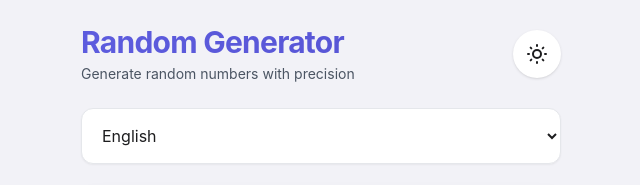
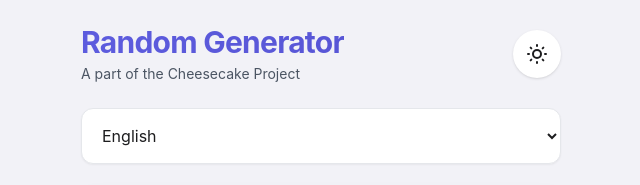
Before and after one commit to cheesecakeproject/dice, a plain HTML site: page index.html in a window 1280 px wide. Shown: the top 185 px of the page, 319-959 px from the left. Drawn offline with nearby package versions, Linux system fonts and the light colour scheme.

Commit message:
Update index.html

```diff
--- a/index.html
+++ b/index.html
@@ -232,7 +232,7 @@
         <header class="flex justify-between items-center mb-6">
             <div>
                 <h1 class="text-3xl font-bold tracking-tight bg-clip-text text-transparent bg-gradient-to-r from-apple-primary to-apple-tertiary" id="app-title">Random Generator</h1>
-                <p class="text-sm text-gray-600 dark:text-gray-400 mt-1" id="app-subtitle">Generate random numbers with precision</p>
+                <p class="text-sm text-gray-600 dark:text-gray-400 mt-1" id="app-subtitle">A part of the Cheesecake Project</p>
             </div>
 
             <!-- Theme Toggle -->
@@ -613,7 +613,7 @@
         const translations = {
             'en': {
                 'appTitle': 'Random Generator',
-                'appSubtitle': 'Generate random numbers with precision',
+                'appSubtitle': 'A part of the Cheesecake Project',
                 'rangeLabel': 'Number Range',
                 'minLabel': 'Minimum',
                 'maxLabel': 'Maximum',
@@ -671,7 +671,7 @@
             },
             'es': {
                 'appTitle': 'Generador Aleatorio',
-                'appSubtitle': 'Genera números aleatorios con precisión',
+                'appSubtitle': 'Una parte del Proyecto Cheesecake',
                 'rangeLabel': 'Rango de Números',
                 'minLabel': 'Mínimo',
                 'maxLabel': 'Máximo',
@@ -729,7 +729,7 @@
             },
             'ko': {
                 'appTitle': '랜덤 생성기',
-                'appSubtitle': '정밀한 랜덤 숫자 생성',
+                'appSubtitle': '치즈케이크 프로젝트의 일부',
                 'rangeLabel': '숫자 범위',
                 'minLabel': '최소값',
                 'maxLabel': '최대값',
@@ -787,7 +787,7 @@
             },
             'ja': {
                 'appTitle': 'ランダム生成ツール',
-                'appSubtitle': '精密なランダム数値生成',
+                'appSubtitle': 'チーズケーキプロジェクトの一部',
                 'rangeLabel': '数値範囲',
                 'minLabel': '最小値',
                 'maxLabel': '最大値',
@@ -845,7 +845,7 @@
             },
             'zh-Hant': {
                 'appTitle': '隨機生成器',
-                'appSubtitle': '精確生成隨機數字',
+                'appSubtitle': '芝士蛋糕專案的一部分',
                 'rangeLabel': '數字範圍',
                 'minLabel': '最小值',
                 'maxLabel': '最大值',
@@ -903,7 +903,7 @@
             },
             'zh-Hans': {
                 'appTitle': '随机生成器',
-                'appSubtitle': '精确生成随机数字',
+                'appSubtitle': '芝士蛋糕项目的一部分',
                 'rangeLabel': '数字范围',
                 'minLabel': '最小值',
                 'maxLabel': '最大值',
@@ -961,7 +961,7 @@
             },
             'fr': {
                 'appTitle': 'Générateur Aléatoire',
-                'appSubtitle': 'Générez des nombres aléatoires avec précision',
+                'appSubtitle': 'Une partie du Projet Cheesecake',
                 'rangeLabel': 'Plage de Nombres',
                 'minLabel': 'Minimum',
                 'maxLabel': 'Maximum',
@@ -1019,7 +1019,7 @@
             },
             'de': {
                 'appTitle': 'Zufallsgenerator',
-                'appSubtitle': 'Generieren Sie Zufallszahlen mit Präzision',
+                'appSubtitle': 'Ein Teil des Cheesecake-Projekts',
                 'rangeLabel': 'Zahlenbereich',
                 'minLabel': 'Minimum',
                 'maxLabel': 'Maximum',
@@ -1077,7 +1077,7 @@
             },
             'it': {
                 'appTitle': 'Generatore Casuale',
-                'appSubtitle': 'Genera numeri casuali con precisione',
+                'appSubtitle': 'Una parte del Progetto Cheesecake',
                 'rangeLabel': 'Intervallo di Numeri',
                 'minLabel': 'Minimo',
                 'maxLabel': 'Massimo',
@@ -1135,7 +1135,7 @@
             },
             'pt': {
                 'appTitle': 'Gerador Aleatório',
-                'appSubtitle': 'Gere números aleatórios com precisão',
+                'appSubtitle': 'Uma parte do Projeto Cheesecake',
                 'rangeLabel': 'Intervalo de Números',
                 'minLabel': 'Mínimo',
                 'maxLabel': 'Máximo',
@@ -1193,7 +1193,7 @@
             },
             'ru': {
                 'appTitle': 'Генератор Случайных Чисел',
-                'appSubtitle': 'Генерируйте случайные числа с точностью',
+                'appSubtitle': 'Часть проекта Чизкейк',
                 'rangeLabel': 'Диапазон Чисел',
                 'minLabel': 'Минимум',
                 'maxLabel': 'Максимум',
@@ -1251,7 +1251,7 @@
             },
             'ar': {
                 'appTitle': 'مولد الأرقام العشوائية',
-                'appSubtitle': 'توليد أرقام عشوائية بدقة',
+                'appSubtitle': 'جزء من مشروع تشيزكيك',
                 'rangeLabel': 'نطاق الأرقام',
                 'minLabel': 'الحد الأدنى',
                 'maxLabel': 'الحد الأقصى',
@@ -1309,7 +1309,7 @@
             },
             'hi': {
                 'appTitle': 'यादृच्छिक जनरेटर',
-                'appSubtitle': 'सटीकता के साथ यादृच्छिक संख्याएँ उत्पन्न करें',
+                'appSubtitle': 'चीज़केक प्रोजेक्ट का एक हिस्सा',
                 'rangeLabel': 'संख्या सीमा',
                 'minLabel': 'न्यूनतम',
                 'maxLabel': 'अधिकतम',
@@ -1367,7 +1367,7 @@
             },
             'nl': {
                 'appTitle': 'Willekeurige Generator',
-                'appSubtitle': 'Genereer willekeurige getallen met precisie',
+                'appSubtitle': 'Een onderdeel van het Cheesecake Project',
                 'rangeLabel': 'Getalbereik',
                 'minLabel': 'Minimum',
                 'maxLabel': 'Maximum',
@@ -1425,7 +1425,7 @@
             },
             'sv': {
                 'appTitle': 'Slumpgenerator',
-                'appSubtitle': 'Generera slumptal med precision',
+                'appSubtitle': 'En del av Cheesecake-projektet',
                 'rangeLabel': 'Talintervall',
                 'minLabel': 'Minimum',
                 'maxLabel': 'Maximum',
@@ -2510,5 +2510,3 @@
     </script>
 </body>
 </html>
-</body>
-</html>
```
